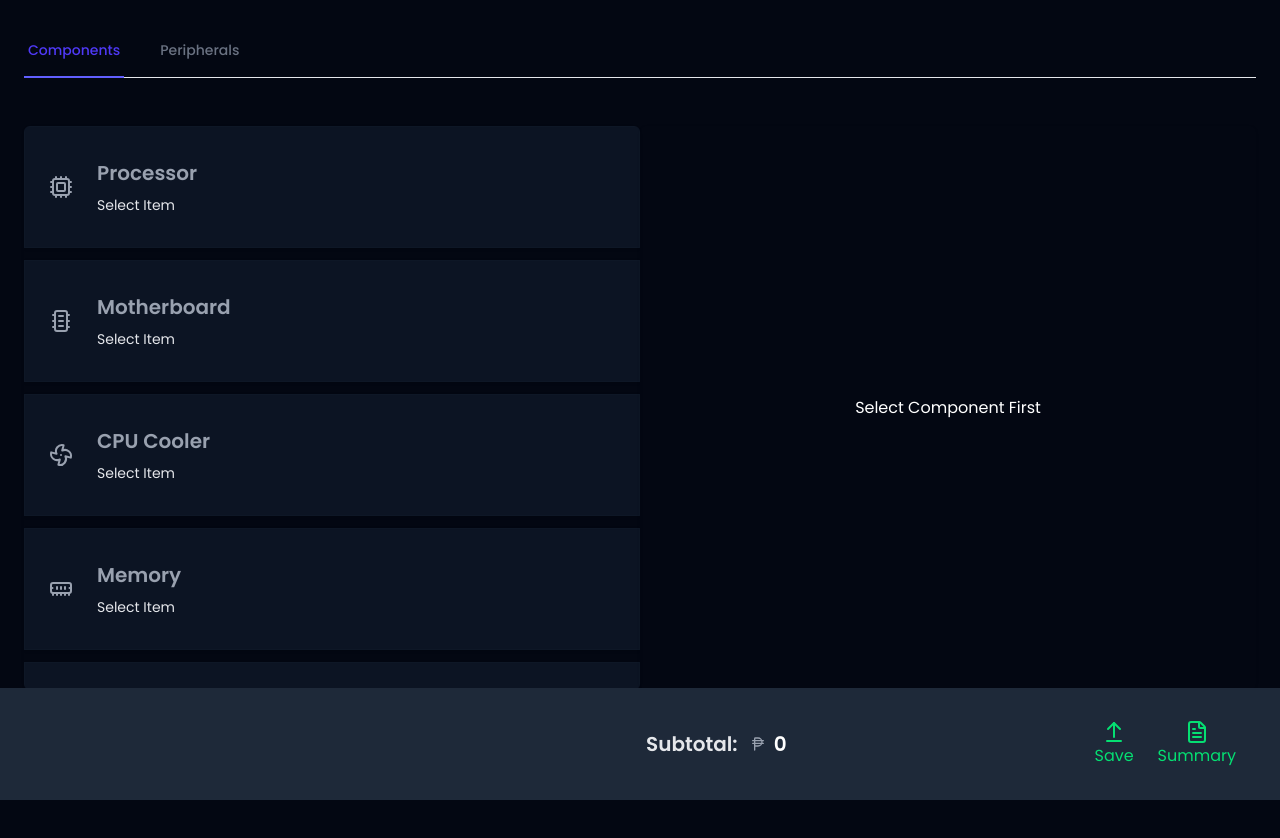
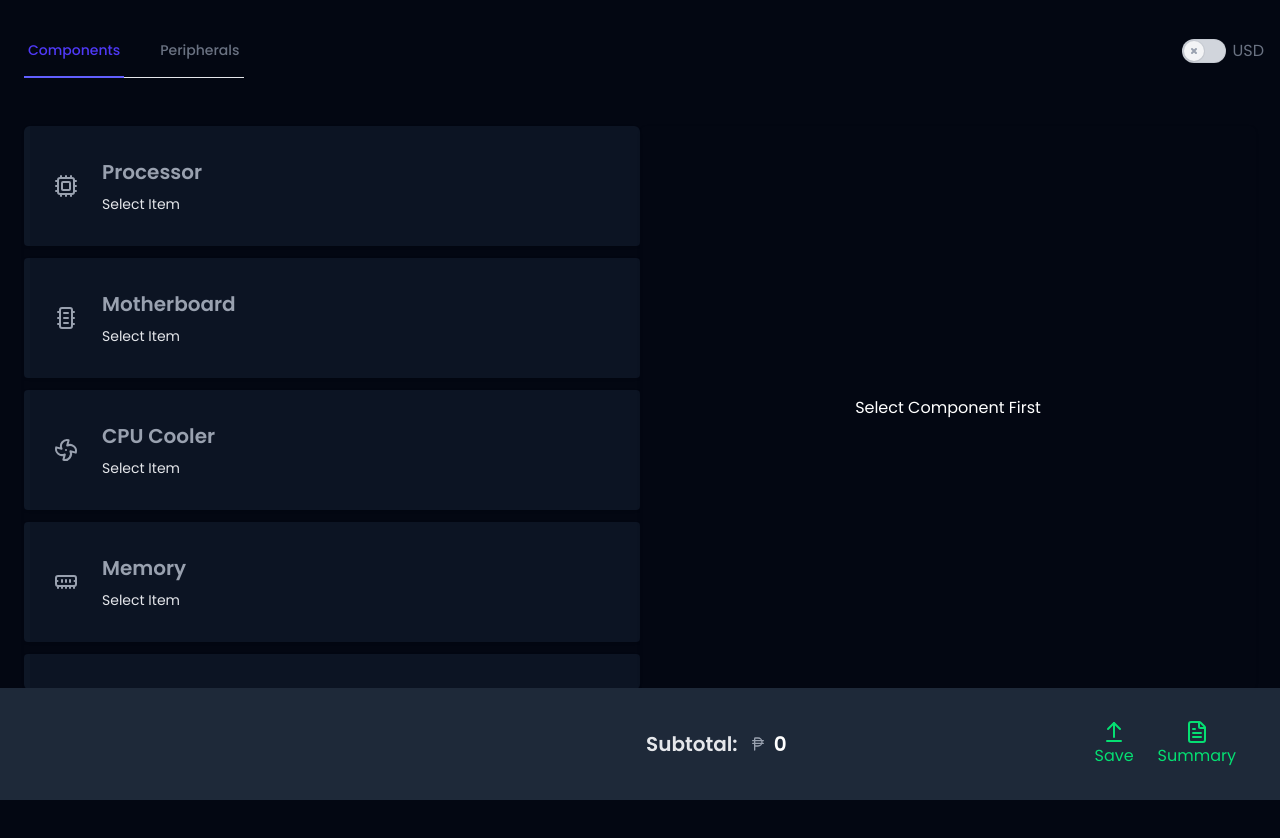
Before and after one commit to kier2/pcbuilder, a Vue app: page / in a window 1280 px wide. Shown: the top 838 px of the page. Built offline with nearby package versions, Linux system fonts and the light colour scheme.

Commit message:
refactor: globalization

```diff
--- a/public/data/data.json
+++ b/public/data/data.json
@@ -7,7 +7,13 @@
       "usdPrice": 550,
       "phpPrice": 32000,
       "img": "http://googleusercontent.com/image_collection/image_retrieval/3820253406214349141_0",
-      "specs": []
+      "specs": [
+        { "label": "Cores", "value": "24 (8P + 16E)" },
+        { "label": "Threads", "value": "32" },
+        { "label": "Max Turbo Frequency", "value": "6.0 GHz" },
+        { "label": "Cache", "value": "36 MB" },
+        { "label": "TDP", "value": "125W" }
+      ]
     },
     {
       "id": "cpu2",
@@ -16,7 +22,13 @@
       "usdPrice": 400,
       "phpPrice": 23500,
       "img": "http://googleusercontent.com/image_collection/image_retrieval/12022421395358055451_0",
-      "specs": []
+      "specs": [
+        { "label": "Cores", "value": "20 (8P + 12E)" },
+        { "label": "Threads", "value": "28" },
+        { "label": "Max Turbo Frequency", "value": "5.6 GHz" },
+        { "label": "Cache", "value": "33 MB" },
+        { "label": "TDP", "value": "125W" }
+      ]
     },
     {
       "id": "cpu3",
@@ -25,7 +37,13 @@
       "usdPrice": 280,
       "phpPrice": 16500,
       "img": "http://googleusercontent.com/image_collection/image_retrieval/13352758156156711974_0",
-      "specs": []
+      "specs": [
+        { "label": "Cores", "value": "14 (6P + 8E)" },
+        { "label": "Threads", "value": "20" },
+        { "label": "Max Turbo Frequency", "value": "5.1 GHz" },
+        { "label": "Cache", "value": "24 MB" },
+        { "label": "TDP", "value": "125W" }
+      ]
     },
     {
       "id": "cpu4",
@@ -34,7 +52,13 @@
       "usdPrice": 100,
       "phpPrice": 5800,
       "img": "http://googleusercontent.com/image_collection/image_retrieval/1498064516361099195_0",
-      "specs": []
+      "specs": [
+        { "label": "Cores", "value": "4 (4P)" },
+        { "label": "Threads", "value": "8" },
+        { "label": "Max Turbo Frequency", "value": "4.3 GHz" },
+        { "label": "Cache", "value": "12 MB" },
+        { "label": "TDP", "value": "58W" }
+      ]
     },
     {
       "id": "cpu5",
@@ -43,7 +67,13 @@
       "usdPrice": 520,
       "phpPrice": 30500,
       "img": "http://googleusercontent.com/image_collection/image_retrieval/4507005470766468792_0",
-      "specs": []
+      "specs": [
+        { "label": "Cores", "value": "16" },
+        { "label": "Threads", "value": "32" },
+        { "label": "Max Boost Clock", "value": "5.7 GHz" },
+        { "label": "Cache", "value": "80 MB" },
+        { "label": "TDP", "value": "170W" }
+      ]
     },
     {
       "id": "cpu6",
@@ -52,7 +82,13 @@
       "usdPrice": 380,
       "phpPrice": 22500,
       "img": "http://googleusercontent.com/image_collection/image_retrieval/459700587788448877_0",
-      "specs": []
+      "specs": [
+        { "label": "Cores", "value": "8" },
+        { "label": "Threads", "value": "16" },
+        { "label": "Max Boost Clock", "value": "5.0 GHz" },
+        { "label": "Cache", "value": "104 MB" },
+        { "label": "TDP", "value": "120W" }
+      ]
     },
     {
       "id": "cpu7",
@@ -61,7 +97,13 @@
       "usdPrice": 200,
       "phpPrice": 11500,
       "img": "http://googleusercontent.com/image_collection/image_retrieval/18251399778216174825_0",
-      "specs": []
+      "specs": [
+        { "label": "Cores", "value": "6" },
+        { "label": "Threads", "value": "12" },
+        { "label": "Max Boost Clock", "value": "5.3 GHz" },
+        { "label": "Cache", "value": "38 MB" },
+        { "label": "TDP", "value": "105W" }
+      ]
     },
     {
       "id": "cpu8",
@@ -70,7 +112,13 @@
       "usdPrice": 290,
       "phpPrice": 17000,
       "img": "http://googleusercontent.com/image_collection/image_retrieval/10976535928841022204_0",
-      "specs": []
+      "specs": [
+        { "label": "Cores", "value": "8" },
+        { "label": "Threads", "value": "16" },
+        { "label": "Max Boost Clock", "value": "4.5 GHz" },
+        { "label": "Cache", "value": "100 MB" },
+        { "label": "TDP", "value": "105W" }
+      ]
     },
     {
       "id": "cpu9",
@@ -79,7 +127,13 @@
       "usdPrice": 150,
       "phpPrice": 8800,
       "img": "http://googleusercontent.com/image_collection/image_retrieval/12022421395358055451_0",
-      "specs": []
+      "specs": [
+        { "label": "Cores", "value": "6" },
+        { "label": "Threads", "value": "12" },
+        { "label": "Max Boost Clock", "value": "4.6 GHz" },
+        { "label": "Cache", "value": "35 MB" },
+        { "label": "TDP", "value": "65W" }
+      ]
     },
     {
       "id": "cpu10",
@@ -88,7 +142,13 @@
       "usdPrice": 80,
       "phpPrice": 4700,
       "img": "http://googleusercontent.com/image_collection/image_retrieval/12836262453673322476_0",
-      "specs": []
+      "specs": [
+        { "label": "Cores", "value": "4" },
+        { "label": "Threads", "value": "8" },
+        { "label": "Max Boost Clock", "value": "3.9 GHz" },
+        { "label": "Cache", "value": "18 MB" },
+        { "label": "TDP", "value": "65W" }
+      ]
     }
   ],
   "motherboard": [
@@ -100,7 +160,13 @@
       "usdPrice": 350,
       "phpPrice": 20000,
       "img": "http://googleusercontent.com/image_collection/image_retrieval/4198724634995938274_0",
-      "specs": []
+      "specs": [
+        { "label": "Form Factor", "value": "ATX" },
+        { "label": "Memory", "value": "DDR5" },
+        { "label": "PCIe", "value": "PCIe 5.0" },
+        { "label": "M.2 Slots", "value": "5" },
+        { "label": "Networking", "value": "Wi-Fi 6E, 2.5G LAN" }
+      ]
     },
     {
       "id": "mb3",
@@ -110,7 +176,13 @@
       "usdPrice": 250,
       "phpPrice": 15000,
       "img": "http://googleusercontent.com/image_collection/image_retrieval/2746624487628821023_0",
-      "specs": []
+      "specs": [
+        { "label": "Form Factor", "value": "ATX" },
+        { "label": "Memory", "value": "DDR5" },
+        { "label": "PCIe", "value": "PCIe 5.0" },
+        { "label": "M.2 Slots", "value": "4" },
+        { "label": "Networking", "value": "Wi-Fi 6E, 2.5G LAN" }
+      ]
     },
     {
       "id": "mb5",
@@ -120,7 +192,13 @@
       "usdPrice": 230,
       "phpPrice": 14000,
       "img": "http://googleusercontent.com/image_collection/image_retrieval/17812854315601407622_0",
-      "specs": []
+      "specs": [
+        { "label": "Form Factor", "value": "ATX" },
+        { "label": "Memory", "value": "DDR4" },
+        { "label": "PCIe", "value": "PCIe 5.0" },
+        { "label": "M.2 Slots", "value": "4" },
+        { "label": "Networking", "value": "Wi-Fi 6E, 2.5G LAN" }
+      ]
     },
     {
       "id": "mb6",
@@ -130,7 +208,13 @@
       "usdPrice": 160,
       "phpPrice": 9500,
       "img": "http://googleusercontent.com/image_collection/image_retrieval/10943960105318285521_0",
-      "specs": []
+      "specs": [
+        { "label": "Form Factor", "value": "ATX" },
+        { "label": "Memory", "value": "DDR5" },
+        { "label": "PCIe", "value": "PCIe 4.0" },
+        { "label": "M.2 Slots", "value": "2" },
+        { "label": "Networking", "value": "Wi-Fi 6E, 2.5G LAN" }
+      ]
     },
     {
       "id": "mb7",
@@ -140,7 +224,13 @@
       "usdPrice": 190,
       "phpPrice": 11000,
       "img": "http://googleusercontent.com/image_collection/image_retrieval/6317424694931327732_0",
-      "specs": []
+      "specs": [
+        { "label": "Form Factor", "value": "ATX" },
+        { "label": "Memory", "value": "DDR4" },
+        { "label": "PCIe", "value": "PCIe 5.0" },
+        { "label": "M.2 Slots", "value": "3" },
+        { "label": "Networking", "value": "Wi-Fi 6E, 2.5G LAN" }
+      ]
     },
     {
       "id": "mb2",
@@ -150,7 +240,13 @@
       "usdPrice": 200,
       "phpPrice": 12000,
       "img": "http://googleusercontent.com/image_collection/image_retrieval/473135923434306691_0",
-      "specs": []
+      "specs": [
+        { "label": "Form Factor", "value": "ATX" },
+        { "label": "Memory", "value": "DDR5" },
+        { "label": "PCIe", "value": "PCIe 4.0" },
+        { "label": "M.2 Slots", "value": "2" },
+        { "label": "Networking", "value": "Wi-Fi 6E, 2.5G LAN" }
+      ]
     },
     {
       "id": "mb4",
@@ -160,7 +256,13 @@
       "usdPrice": 220,
       "phpPrice": 13000,
       "img": "http://googleusercontent.com/image_collection/image_retrieval/1836091859820605306_0",
-      "specs": []
+      "specs": [
+        { "label": "Form Factor", "value": "ATX" },
+        { "label": "Memory", "value": "DDR5" },
+        { "label": "PCIe", "value": "PCIe 5.0" },
+        { "label": "M.2 Slots", "value": "3" },
+        { "label": "Networking", "value": "Wi-Fi 6E, 2.5G LAN" }
+      ]
     },
     {
       "id": "mb8",
@@ -170,7 +272,13 @@
       "usdPrice": 130,
       "phpPrice": 7500,
       "img": "http://googleusercontent.com/image_collection/image_retrieval/9360216550751996229_0",
-      "specs": []
+      "specs": [
+        { "label": "Form Factor", "value": "ATX" },
+        { "label": "Memory", "value": "DDR4" },
+        { "label": "PCIe", "value": "PCIe 4.0" },
+        { "label": "M.2 Slots", "value": "2" },
+        { "label": "Networking", "value": "2.5G LAN" }
+      ]
     },
     {
       "id": "mb9",
@@ -180,7 +288,13 @@
       "usdPrice": 180,
       "phpPrice": 10500,
       "img": "http://googleusercontent.com/image_collection/image_retrieval/1598444391672322646_0",
-      "specs": []
+      "specs": [
+        { "label": "Form Factor", "value": "ATX" },
+        { "label": "Memory", "value": "DDR4" },
+        { "label": "PCIe", "value": "PCIe 4.0" },
+        { "label": "M.2 Slots", "value": "2" },
+        { "label": "Networking", "value": "Gigabit LAN" }
+      ]
     },
     {
       "id": "mb10",
@@ -190,7 +304,13 @@
       "usdPrice": 80,
       "phpPrice": 4800,
       "img": "http://googleusercontent.com/image_collection/image_retrieval/9262176461971295980_0",
-      "specs": []
+      "specs": [
+        { "label": "Form Factor", "value": "Micro-ATX" },
+        { "label": "Memory", "value": "DDR4" },
+        { "label": "PCIe", "value": "PCIe 3.0" },
+        { "label": "M.2 Slots", "value": "1" },
+        { "label": "Networking", "value": "Gigabit LAN" }
+      ]
     }
   ]
 }
--- a/src/components/ComputerParts.vue
+++ b/src/components/ComputerParts.vue
@@ -6,11 +6,12 @@
   // props
   const props = defineProps({
     selectedItem: Object,
-    selectedParts: Object
+    selectedParts: Object,
+    isCurrencyUsd: Boolean
   });
 
   // emits
-  const  emit = defineEmits(['selectedParts', 'priceOfSelected', 'isCurrUsd']);
+  const  emit = defineEmits(['selectedParts', 'priceOfSelected']);
 
   // variables
   const allComponentData = ref({});
@@ -18,7 +19,6 @@
   const error = ref(null);
   const openPopup = ref(false)
   const selectedInfoParts = ref({})
-  const isUsd = ref(false)
 
   const selectedCpu = computed(() => props.selectedParts?.cpu);
   const selectedMotherboard = computed(() => props.selectedParts?.motherboard);
@@ -105,9 +105,10 @@
     return selectedInfoParts
   }
 
-  watch(isUsd, (newVal) => {
-      emit('isCurrUsd', newVal)
-      // console.log(props.selectedItem)
+  watch(
+    () => props.isCurrencyUsd,
+    () => {
+      console.log('Received: ', props.isCurrencyUsd)
     },{
       immediate: true
     }
@@ -120,37 +121,11 @@
     <div class="md:pl-10 pr-3 py-2">
       <div class="flex items-center justify-between mb-5">
         <div>
-          <h2 class="text-white capitalize text-2xl font-semibold">
+          <h2 class="text-white uppercase text-2xl font-semibold">
             <span v-if="props.selectedItem">
               {{ props.selectedItem.slug }}
             </span>
           </h2>
-        </div>
-        <div
-        v-if="currentParts.length > 0"
-        class="flex gap-1.5 items-center">
-          <div class="group relative inline-flex w-11 shrink-0 rounded-full bg-gray-300 p-0.5 inset-ring inset-ring-gray-900/5 outline-offset-2 outline-indigo-600 transition-colors duration-200 ease-in-out has-checked:bg-indigo-600 has-focus-visible:outline-2">
-            <span class="relative size-5 rounded-full bg-gray-100 shadow-xs ring-1 ring-gray-900/5 transition-transform duration-200 ease-in-out group-has-checked:translate-x-5">
-              <span class="absolute inset-0 flex size-full items-center justify-center opacity-100 transition-opacity duration-200 ease-in group-has-checked:opacity-0 group-has-checked:duration-100 group-has-checked:ease-out" aria-hidden="true">
-                <svg class="size-3 text-gray-400" fill="none" viewBox="0 0 12 12">
-                  <path d="M4 8l2-2m0 0l2-2M6 6L4 4m2 2l2 2" stroke="currentColor" stroke-width="2" stroke-linecap="round" stroke-linejoin="round" />
-                </svg>
-              </span>
-              <span class="absolute inset-0 flex size-full items-center justify-center opacity-0 transition-opacity duration-100 ease-out group-has-checked:opacity-100 group-has-checked:duration-200 group-has-checked:ease-in" aria-hidden="true">
-                <svg class="size-3 text-indigo-600" fill="currentColor" viewBox="0 0 12 12">
-                  <path d="M3.707 5.293a1 1 0 00-1.414 1.414l1.414-1.414zM5 8l-.707.707a1 1 0 001.414 0L5 8zm4.707-3.293a1 1 0 00-1.414-1.414l1.414 1.414zm-7.414 2l2 2 1.414-1.414-2-2-1.414 1.414zm3.414 2l4-4-1.414-1.414-4 4 1.414 1.414z" />
-                </svg>
-              </span>
-            </span>
-            <input
-            type="checkbox"
-            class="absolute inset-0 appearance-none focus:outline-hidden cursor-pointer" aria-label="Use setting" name="setting" id="toggleCurr"
-            v-model="isUsd" />
-          </div>
-          <label
-          for="toggleCurr"
-          :class="isUsd ? 'text-green-500' : 'text-gray-500'"
-          >USD</label>
         </div>
       </div>
 
@@ -171,14 +146,14 @@
                 </div>
                 <div>
                   <h4 class="flex items-center gap-1 justify-end">
-                    <span v-if="isUsd">
+                    <span v-if="props.isCurrencyUsd">
                       <DollarSign class="text-gray-400 size-4" />
                     </span>
                     <span v-else>
                       <PhilippinePeso class="text-gray-400 size-4" />
                     </span>
                     <span class="text-lg font-semibold">
-                      {{ isUsd ? part.usdPrice : part.phpPrice }}
+                      {{ props.isCurrencyUsd ? part.usdPrice : part.phpPrice }}
                     </span>
                   </h4>
                 </div>
--- a/src/components/PcComponents.vue
+++ b/src/components/PcComponents.vue
@@ -84,6 +84,7 @@ const pcComponents = ref([
 // variables
 const selectedComponent = ref();
 // const selectedPartsData = ref({})
+const activeComponentSlug = ref(null);
 
 // props
 const props = defineProps({
@@ -113,9 +114,11 @@ const getSelectedPartName = (slug) =>  {
 const handleClick = (e) => {
   const targetComponentDiv = e.target.closest("div[data-component]");
   if (targetComponentDiv) {
+    const slug = targetComponentDiv.dataset.component;
     selectedComponent.value = targetComponentDiv.dataset.component
+    activeComponentSlug.value = slug;
     emit("updateComponentSelection", {
-      selectedItem: targetComponentDiv.dataset.component,
+      selectedItem: slug,
     });
   }
 };
@@ -148,8 +151,15 @@ watch(
         v-for="(pcComponent, index) in pcComponents"
         :key="index"
         @click="handleClick"
-        class="bg-gray-900/80 shadow-sm rgounded transition cursor-pointer hover:bg-gray-900/90 border border-gray-900/80 hover:border-gray-50 group
-        relative"
+        class="bg-gray-900/80 shadow-sm rounded cursor-pointer group transition-all duration-300 ease-in-out"
+        :class="{
+          // Border for when a part has been selected
+          'border-l-6 border-indigo-400': getSelectedPartName(pcComponent.slug),
+          // Default border when no part is selected
+          'border-l-6 border-gray-900/80': !getSelectedPartName(pcComponent.slug),
+          // Ring for the currently clicked item
+          'border-l-6 border-r-0 border-t-0 border-b-0 border-indigo-400': pcComponent.slug === activeComponentSlug
+        }"
       >
         <div
         v-if="getSelectedPartName(pcComponent.slug)"
--- a/src/views/HomeView.vue
+++ b/src/views/HomeView.vue
@@ -1,5 +1,5 @@
 <script setup>
-import { ref } from "vue";
+import { ref, watch } from "vue";
 import ComputerPartsSection from "@/components/ComputerParts.vue";
 import PcComponents from "@/components/PcComponents.vue";
 import BottomContent from "@/components/BottomContent.vue";
@@ -8,9 +8,9 @@ import { ChevronDown } from 'lucide-vue-next';
 const pcComponentsData = ref({});
 const selectedPartsData = ref({});
 const selectedPartsPriceData = ref({});
-const selectedCurrencyData = ref();
 const subtotal = ref(0);
 const activeTab = ref('Components');
+const isUsd = ref(false)
 
 const selectedComponent = (pcComponent) => {
   return pcComponentsData.value.slug = pcComponent.selectedItem;
@@ -38,11 +38,6 @@ const getPartsPriceData = (data) => {
   return selectedPartsPriceData;
 }
 
-const getSelectedCurrency = (data) => {
-  // console.log(data)
-  selectedCurrencyData.value = data
-}
-
 const handleRemoveComponent = ({ slugToRemove, priceToRemove }) => {
   const newSelectedParts = { ...selectedPartsData.value };
   delete newSelectedParts[slugToRemove];
@@ -64,13 +59,21 @@ const changeTab = (tabName) => {
   activeTab.value = tabName;
 };
 
+watch(isUsd, (newVal) => {
+    // emit('isCurrUsd', newVal)
+    console.log('Passed:',newVal)
+  },{
+    immediate: true
+  }
+);
+
 </script>
 
 <template>
   <main class="relative md:w-screen md:h-screen">
     <div class="w-full h-full">
+      <header class="flex items-center justify-between">
         <div class="grid grid-cols-1 sm:hidden">
-
           <select aria-label="Select a tab"
           class="col-start-1 row-start-1 w-full appearance-none rounded-md bg-white py-2 pr-8 pl-3 text-base text-gray-900 outline-1 -outline-offset-1 outline-gray-300 focus:outline-2 focus:-outline-offset-2 focus:outline-indigo-600 dark:bg-white/5 dark:text-gray-100 dark:outline-white/10 dark:*:bg-gray-800 dark:focus:outline-indigo-500"
           @change="changeTab($event.target.value)">
@@ -96,6 +99,32 @@ const changeTab = (tabName) => {
           </div>
         </div>
 
+        <div
+        class="flex gap-1.5 items-center p-4">
+          <div class="group relative inline-flex w-11 shrink-0 rounded-full bg-gray-300 p-0.5 inset-ring inset-ring-gray-900/5 outline-offset-2 outline-indigo-600 transition-colors duration-200 ease-in-out has-checked:bg-indigo-600 has-focus-visible:outline-2">
+            <span class="relative size-5 rounded-full bg-gray-100 shadow-xs ring-1 ring-gray-900/5 transition-transform duration-200 ease-in-out group-has-checked:translate-x-5">
+              <span class="absolute inset-0 flex size-full items-center justify-center opacity-100 transition-opacity duration-200 ease-in group-has-checked:opacity-0 group-has-checked:duration-100 group-has-checked:ease-out" aria-hidden="true">
+                <svg class="size-3 text-gray-400" fill="none" viewBox="0 0 12 12">
+                  <path d="M4 8l2-2m0 0l2-2M6 6L4 4m2 2l2 2" stroke="currentColor" stroke-width="2" stroke-linecap="round" stroke-linejoin="round" />
+                </svg>
+              </span>
+              <span class="absolute inset-0 flex size-full items-center justify-center opacity-0 transition-opacity duration-100 ease-out group-has-checked:opacity-100 group-has-checked:duration-200 group-has-checked:ease-in" aria-hidden="true">
+                <svg class="size-3 text-indigo-600" fill="currentColor" viewBox="0 0 12 12">
+                  <path d="M3.707 5.293a1 1 0 00-1.414 1.414l1.414-1.414zM5 8l-.707.707a1 1 0 001.414 0L5 8zm4.707-3.293a1 1 0 00-1.414-1.414l1.414 1.414zm-7.414 2l2 2 1.414-1.414-2-2-1.414 1.414zm3.414 2l4-4-1.414-1.414-4 4 1.414 1.414z" />
+                </svg>
+              </span>
+            </span>
+            <input
+            type="checkbox"
+            class="absolute inset-0 appearance-none focus:outline-hidden cursor-pointer" aria-label="Use setting" name="setting" id="toggleCurr"
+            v-model="isUsd" />
+          </div>
+          <label
+          for="toggleCurr"
+          :class="isUsd ? 'text-green-500' : 'text-gray-500'"
+          >USD</label>
+        </div>
+      </header>
 
       <div
         v-if="activeTab === 'Components'"
@@ -104,14 +133,14 @@ const changeTab = (tabName) => {
           @update-component-selection="selectedComponent"
           @remove-component="handleRemoveComponent"
           :selected-parts="selectedPartsData"
-          :is-currency-usd="selectedCurrencyData" />
+          :is-currency-usd="isUsd" />
 
         <ComputerPartsSection
           :selected-item="pcComponentsData"
           :selected-parts="selectedPartsData"
+          :is-currency-usd="isUsd"
           @selected-parts="updateSelectedParts"
           @price-of-selected="getPartsPriceData"
-          @is-curr-usd="getSelectedCurrency"
         />
       </div>
 
@@ -124,7 +153,7 @@ const changeTab = (tabName) => {
 
     <BottomContent
       :selected-price="selectedPartsPriceData"
-      :is-currency-usd="selectedCurrencyData"
+      :is-currency-usd="isUsd"
       :subtotal="subtotal"
     />
   </main>
```
Also changed, not shown: 1 other file (tests, documents, lock files or other folders). Lines whose indentation alone changed are shown as unchanged.
